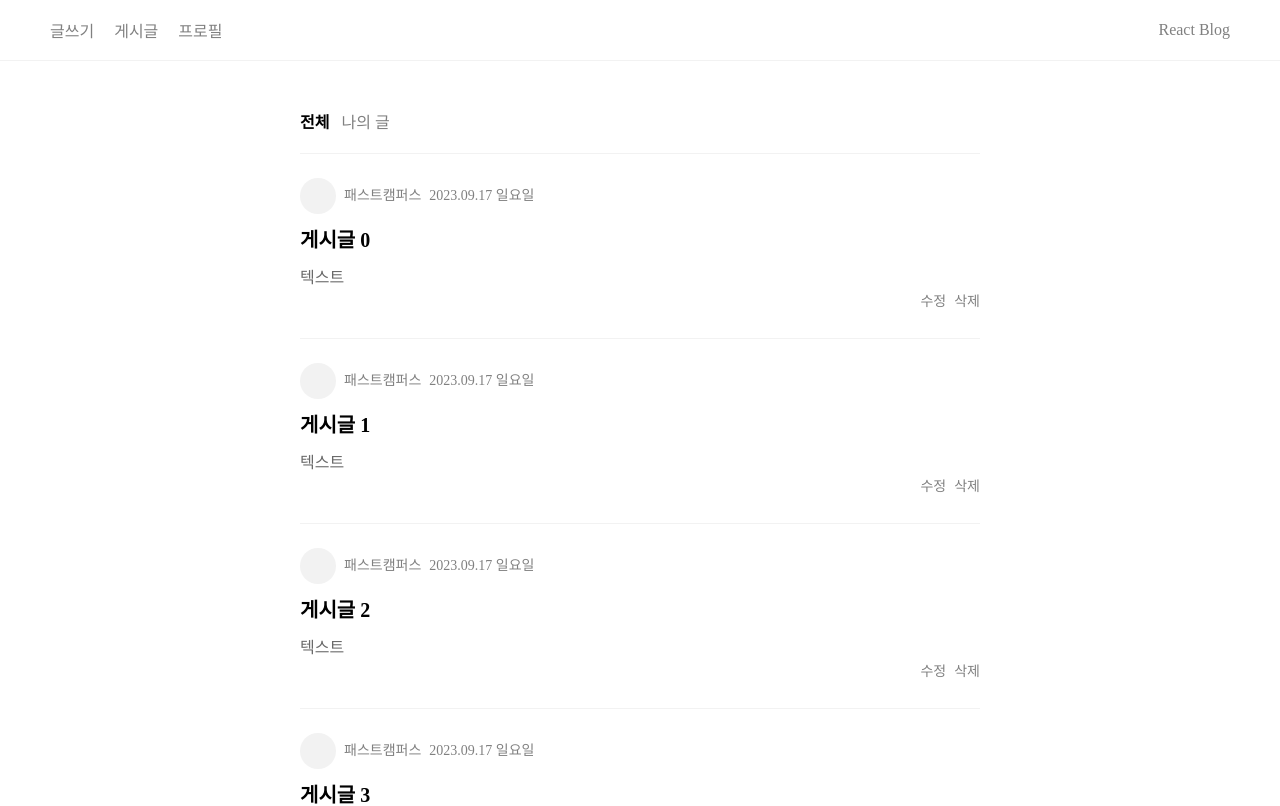
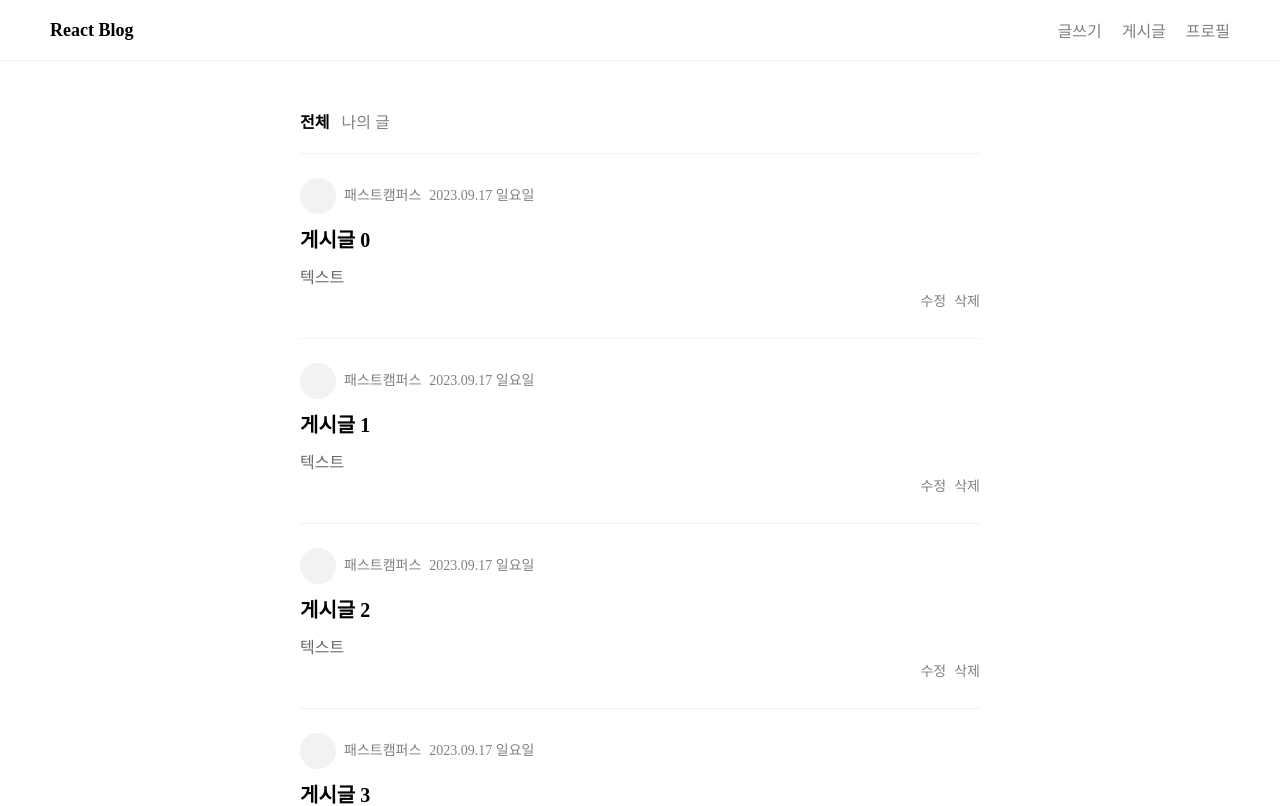
Before and after one commit to choiseona/onlineLecture, a React (Vite) app: page / in a window 1280 px wide. Shown: the top 806 px of the page. Built offline with nearby package versions, Linux system fonts and the light colour scheme.

Commit message:
feat: 헤더 css 변경

```diff
--- a/src/index.css
+++ b/src/index.css
@@ -5,11 +5,16 @@ body {
 header {
   display: flex;
   justify-content: space-between;
-  flex-direction: row-reverse;
   border-bottom: 1px solid #f2f2f2;
   padding: 10px 40px;
   min-height: 40px;
   align-items: center;
+}
+
+header .header__logo {
+  color: black;
+  font-weight: 600;
+  font-size: 18px;
 }
 
 header a {
```
